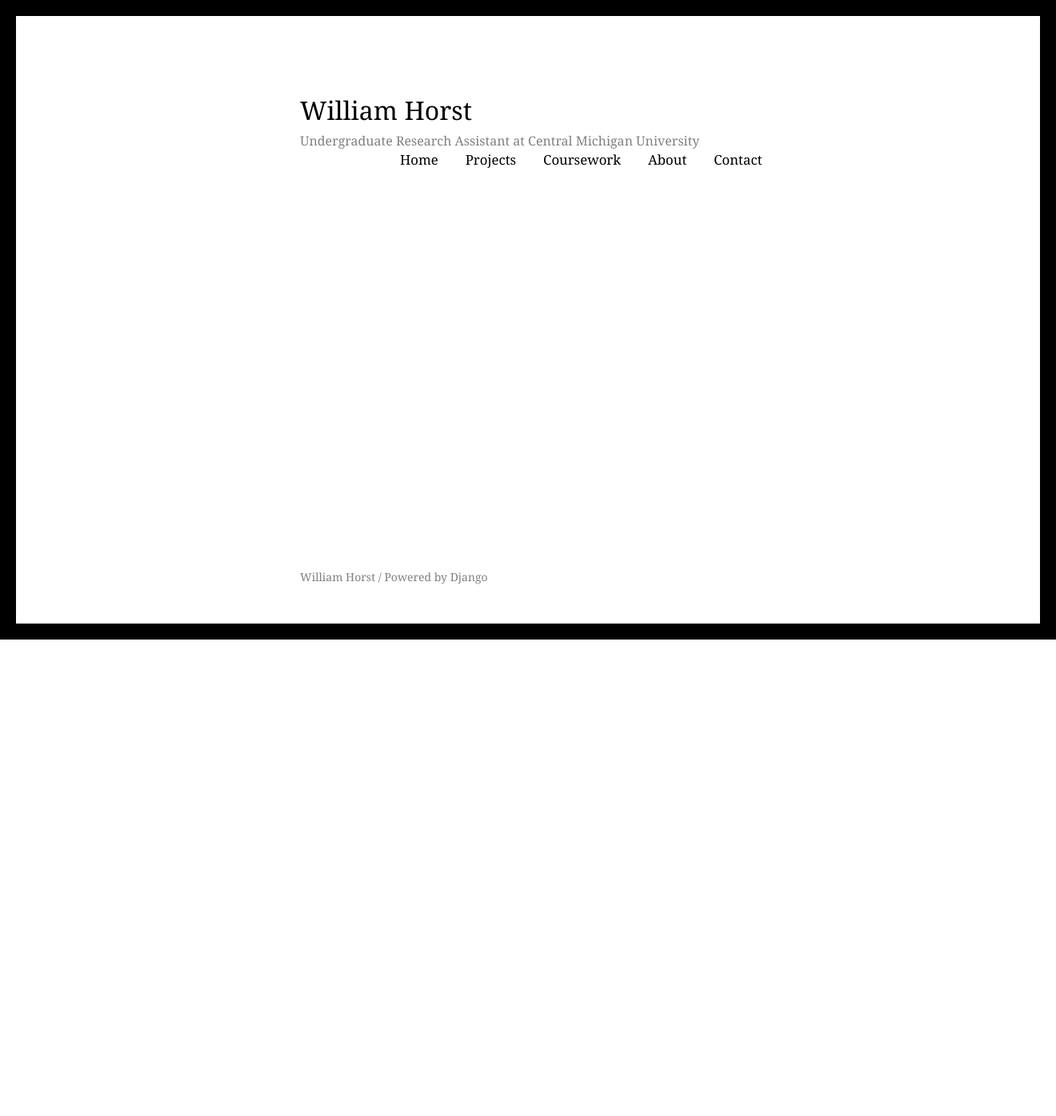
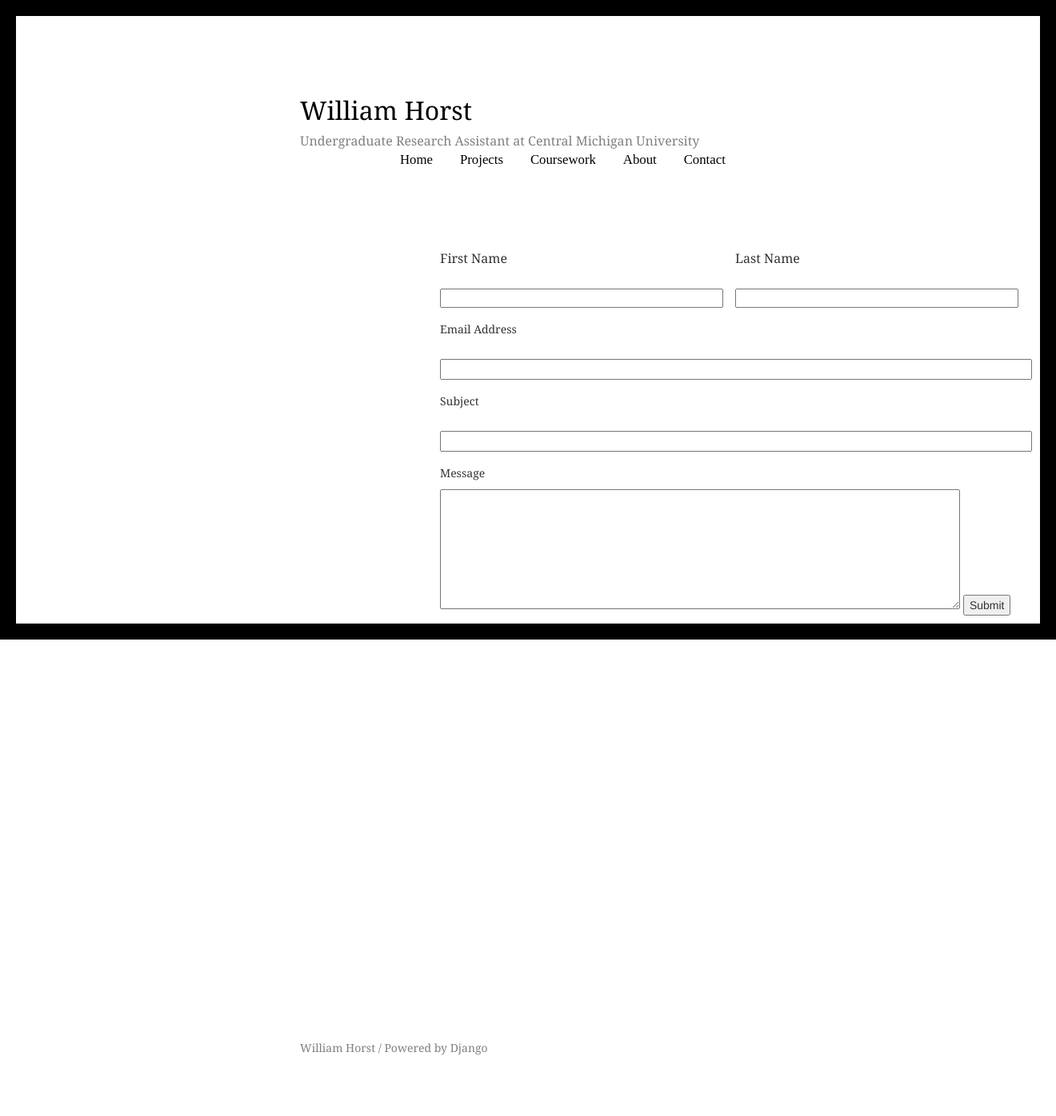
Before and after one commit to whorst/whorst_website, a Django app: page /base_app/contact in a window 1320 px wide. Shown: the whole page at 80% size. Before the commit the page ends 800 px from the top, so only its background shows below. Run offline with Django 3.2, Linux system fonts and the light colour scheme; some libraries are stand-ins or nearby versions.

Commit message:
Finished the Contact tab

```diff
--- /dev/null
+++ b/website/static/css/contact.css
@@ -0,0 +1,28 @@
+#field{
+
+margin-top:100px;
+margin-left:250px;
+
+}
+
+
+p{
+
+font-family: Georgia;
+size: 3em;
+
+
+}
+
+input{
+
+margin-top:17px;
+margin-bottom:17px;
+
+}
+
+td{
+
+    padding-right: 15px;
+
+}
--- a/website/static/css/website.css
+++ b/website/static/css/website.css
@@ -11,7 +11,7 @@ a.ten{
     color:black;
     font-size: 1.2em;
     padding-left: 30px;
-    font-family: "Georgia";
+    font-family: "proxima-nova";
 
 }
 
@@ -21,7 +21,7 @@ a:hover.ten{
     font-size: 1.2em;
     text-decoration: none;
     padding-left: 30px;
-    font-family: "Georgia";
+    font-family: "proxima-nova";
 }
 
 
--- a/website/templates/website/base.html
+++ b/website/templates/website/base.html
@@ -25,9 +25,9 @@
             <div id ="menu">
                 <a class = "ten" id ="Home" href="{% url 'home' %}">Home</a>
                 <a class = "ten" id = "Projects" href="{% url 'projects' %}">Projects</a>
-                <a class = "ten" id = "Coursework" href="www.youtube.com">Coursework</a>
-                <a class = "ten" id = "Hobbies" href="www.youtube.com">About</a>
-                <a class = "ten" id = "Contact" href="www.youtube.com">Contact</a>
+                <a class = "ten" id = "Coursework" href="{% url 'coursework' %}">Coursework</a>
+                <a class = "ten" id = "Hobbies" href="{% url 'hobbies' %}">About</a>
+                <a class = "ten" id = "Contact" href="{% url 'contact' %}">Contact</a>
             </div>
 
         </div>
--- a/website/templates/website/contact.html
+++ b/website/templates/website/contact.html
@@ -3,4 +3,28 @@
 
 {% block content %}
 
+<link rel="stylesheet" href="{% static 'css/contact.css' %}">
+
+    <div id="field">
+
+        <form action="demo_form.asp">
+            <table>
+                <tr>
+                    <td><p>First Name</p>
+                    <input type="text" name="First Name" size="35px"><br></td>
+                    <td><p>Last Name</p>
+                    <input type="text" name="Last Name" size="35px"><br></td>
+                </tr>
+            </table>
+                <p>Email Address</p>
+            <input type="text" name="Email Address" size="88px"><br>
+            <p>Subject</p>
+            <input type="text" name="Subject" size="88px"><br>
+            <p>Message</p>
+            <textarea style="width: 650px; height: 150px;"></textarea>
+            <input type="submit" value="Submit">
+        </form>
+
+    </div>
+
 {%  endblock  %}
--- a/website/templates/website/projects.html
+++ b/website/templates/website/projects.html
@@ -4,7 +4,8 @@
 {% block content %}
 <link rel="stylesheet" href="{% static 'css/projects.css' %}">
 
-<!--<iframe id = "radio" width="420" height="345"
+<!--
+<iframe id = "radio" width="420" height="345"
 src="http://www.youtube.com/watch?v=20gqZ4r4Oj8">
 </iframe>
 -->
```
Also changed, not shown: website/templates/website/coursework.html (+7 -0 lines).
